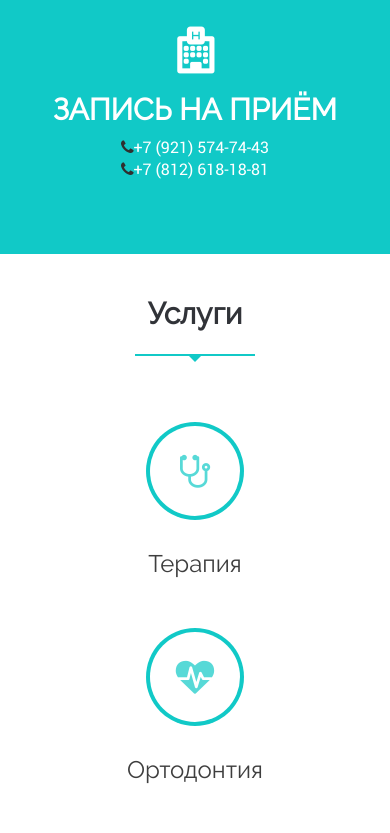
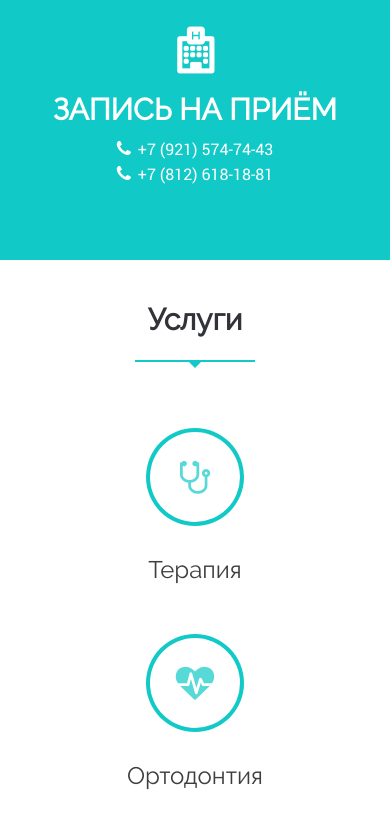
Before and after one commit to muturgan/inplant-s, a website: page h707035441.nichost.ru/docs/index.html in a window 390 px wide. Shown: the part 1060-1893 px from the top of the page. Drawn offline with Linux system fonts and the light colour scheme; files whose address does not match are found by name.

Commit message:
make phones icon more pretty

```diff
--- a/h707035441.nichost.ru/docs/style.css
+++ b/h707035441.nichost.ru/docs/style.css
@@ -2731,6 +2731,18 @@ a.gallery-iteam:hover .image-effect::before {
 	float: left;
 	display: inline;
 	width: 100%;
+}
+
+p a[data-phone^="phone"] {
+	margin-right: 7px;
+	color: white;
+	font-size: 18px;
+}
+p a[data-phone^="phone"]:hover {
+	color: white;
+}
+p a[data-phone^="phone"]:visited {
+	color: white;
 }
 
 /*======================///////////////
```
